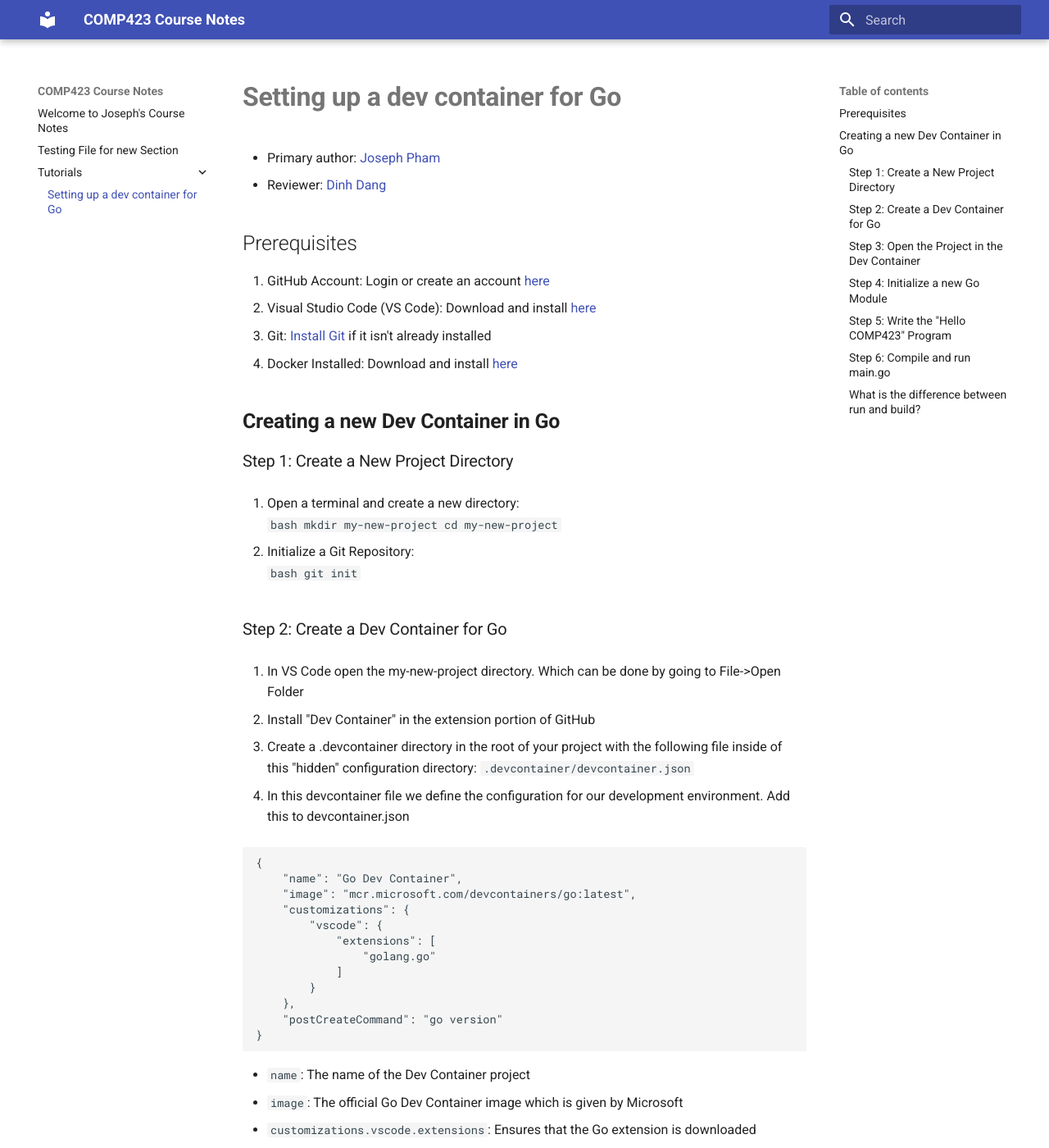
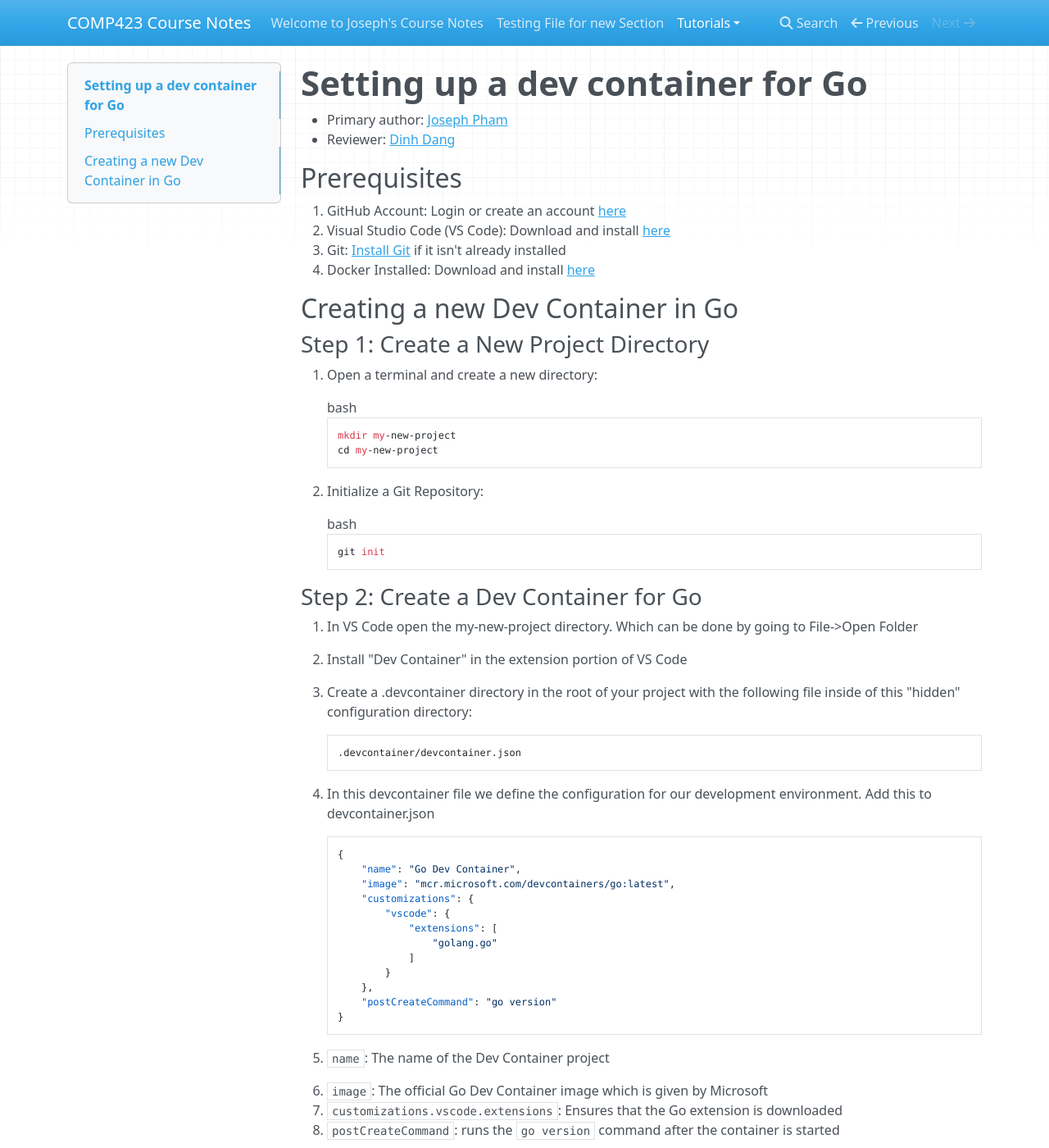
Before and after one commit to jhphamunc/comp423-course-notes, an MkDocs documentation site: the page built from docs/tutorials/go-setup.md, in a window 1280 px wide and 1400 px high. Shown: the whole window at 82% size. Built offline with MkDocs 1.6.1, drawn with Linux system fonts in a browser that asks for light colours; nearby versions of some CDN libraries; some of the changed text lies outside the part shown.

Commit message:
Added in markdown extensions for titles and minor fixes.

````diff
--- a/docs/tutorials/go-setup.md
+++ b/docs/tutorials/go-setup.md
@@ -15,13 +15,13 @@
 ### Step 1: Create a New Project Directory
 
 1. Open a terminal and create a new directory:
-    ```bash
+    ```title="bash"
     mkdir my-new-project
     cd my-new-project
     ```
 
 2. Initialize a Git Repository:
-    ```bash
+    ```title="bash"
     git init
     ```
 
@@ -29,7 +29,7 @@
 
 1. In VS Code open the my-new-project directory. Which can be done by going to File->Open Folder
 
-2. Install "Dev Container" in the extension portion of GitHub
+2. Install "Dev Container" in the extension portion of VS Code
 
 3. Create a .devcontainer directory in the root of your project with the following file inside of this "hidden" configuration directory:
     ```
@@ -74,7 +74,7 @@
 
 Using echo we can create a main.go file
 
-```bash
+```title="bash"
 echo 'package main
 
 import "fmt"
@@ -87,7 +87,7 @@
 ### Step 6: Compile and run main.go
 
 We can directly run the program with the run subcommand:
-```bash
+```title="bash"
 go run main.go
 ```
 Output:
@@ -95,13 +95,13 @@
 Hello COMP423
 ```
 Or we can use the build subcommand:
-```bash
+```title="bash"
 go build -o hello
 ```
 - This creates an executable file named ```hello```
 
 Then we can run the file using:
-```bash
+```title="bash"
 ./hello
 ```
 Output:
--- a/mkdocs.yml
+++ b/mkdocs.yml
@@ -1,3 +1,15 @@
 site_name: COMP423 Course Notes
 theme:
-  name: material
+  features:
+    - content.code.copy
+    - content.code.select
+    - content.code.annotate
+
+markdown_extensions:
+  - pymdownx.highlight:
+      anchor_linenums: true
+      line_spans: __span
+      pygments_lang_class: true
+  - pymdownx.inlinehilite
+  - pymdownx.snippets
+  - pymdownx.superfences
````
